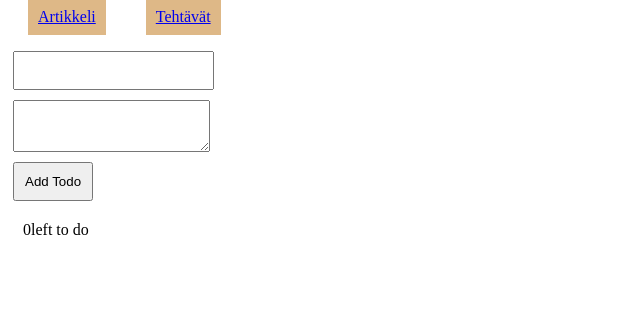
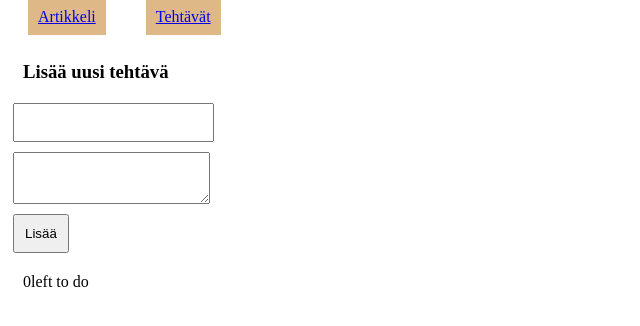
Before and after one commit to Hespanus/harjoitus, a React (Create React App) app: page /app in a window 1280 px wide. Shown: the top 326 px of the page, without its empty margins (0-640 px from the left). Built offline with nearby package versions, Linux system fonts and the light colour scheme.

Commit message:
Adding of subTodos(not complete)

```diff
--- a/src/App.js
+++ b/src/App.js
@@ -6,15 +6,17 @@ import { v4 as uuidv4 } from 'uuid';
 
 const STORAGE_KEY = 'todoApp.todos'
 
+
 function App() {
-
+  const [sub, setSubof] = useState('')
   const [todos, setTodos] = useState([])
   const todoNameRef = useRef()
   const descriptionRef = useRef()
 
   useEffect(() => {
     const storedTodos = JSON.parse(localStorage.getItem(STORAGE_KEY))
-    if (storedTodos) setTodos(storedTodos)
+    if (storedTodos)
+    setTodos(storedTodos)
   }, [])
 
 
@@ -29,22 +31,27 @@ function App() {
     setTodos(newTodos)
   }
 
+  function handleSetSubOf(subOf) {
+    setSubof(subOf)
+
+  }
+
   function handleAddtodo() {
+
     const name = todoNameRef.current.value
-    let descr = descriptionRef.current.value
+    const descr = descriptionRef.current.value
     if (name === '') return
     setTodos(x => {
-      return [...x, {id: uuidv4(), name: name, description: descr, complete: false}]
+      return [...x, {id: uuidv4(), name: name, description: descr, complete: false, subOf: sub }]
     })
     todoNameRef.current.value = null
+    descriptionRef.current.value = null
+    setSubof('')
   }
 
   function deleteTodo(name) {
     const newTodos = todos.filter(todo => todo.name !== name)
     setTodos(newTodos)
-  }
-  function addDescription() {
-
   }
 
 
@@ -52,13 +59,16 @@ function App() {
 
     <>
     { todos.map(todo => {
-      return <Todo key={todo.id} toggleTodo={toggleTodo} todo={todo} deleteTodo={deleteTodo} />
+      return <Todo key={todo.id} toggleTodo={toggleTodo} todo={todo} deleteTodo={deleteTodo} setSubOf={handleSetSubOf} />
     })  }
 
     <div className="todoCreate">
+      {sub === ''
+        ? <h3>Lisää uusi tehtävä</h3>
+        : <h3>Lisää uusi alatehtävä tehtävälle {sub}</h3>}
       <input ref={todoNameRef} type="text" />
       <textarea ref={descriptionRef} type="text"></textarea>
-      <button onClick={handleAddtodo}>Add Todo</button>
+      <button onClick={handleAddtodo}>Lisää</button>
       <div>{todos.filter(todo => !todo.complete).length}left to do</div>
 
     </div>
--- a/src/Todo.js
+++ b/src/Todo.js
@@ -1,8 +1,8 @@
 import React from 'react'
 
-export default function todo({todo, toggleTodo, deleteTodo}) {
+export default function todo({todo, toggleTodo, deleteTodo, setSubOf}) {
 
-  const {name, id, description} = todo
+  const {name, id, description, subOf} = todo
 
   function handleTodoClick() {
     toggleTodo(id)
@@ -11,12 +11,17 @@ export default function todo({todo, toggleTodo, deleteTodo}) {
   function handleDelClick() {
     deleteTodo(name)
   }
+  function handleAddSubTodo(){
+    setSubOf(name)
+  }
 
   return (
-    <div>
+
       <div className='singleTodo'>
         <div className='todoTitles'>
-          <h3 style={{margin: "5px"}}>Tehtävä</h3>
+          {subOf === ''
+        ? <h3 style={{margin: "5px"}}>Tehtävä</h3>
+        : <h3 style={{margin: "5px"}}> Tehtävä (Ylä: {subOf})</h3>}
           <h4>{name}</h4>
 
         </div>
@@ -32,12 +37,15 @@ export default function todo({todo, toggleTodo, deleteTodo}) {
         </div>
         <div className='todoTitles'>
           <h3 style={{margin: "5px"}}>Poista</h3>
+          <h4><button onClick={handleAddSubTodo} style={{color: "red", padding: "6px"}}>Lisää alatehtävä</button></h4>
+        </div>
+        <div className='todoTitles'>
+          <h3 style={{margin: "5px"}}>Poista</h3>
           <h4><button onClick={handleDelClick} style={{color: "red", padding: "6px"}}>Poista </button></h4>
         </div>
 
       </div>
 
 
-    </div>
   )
 }
```
